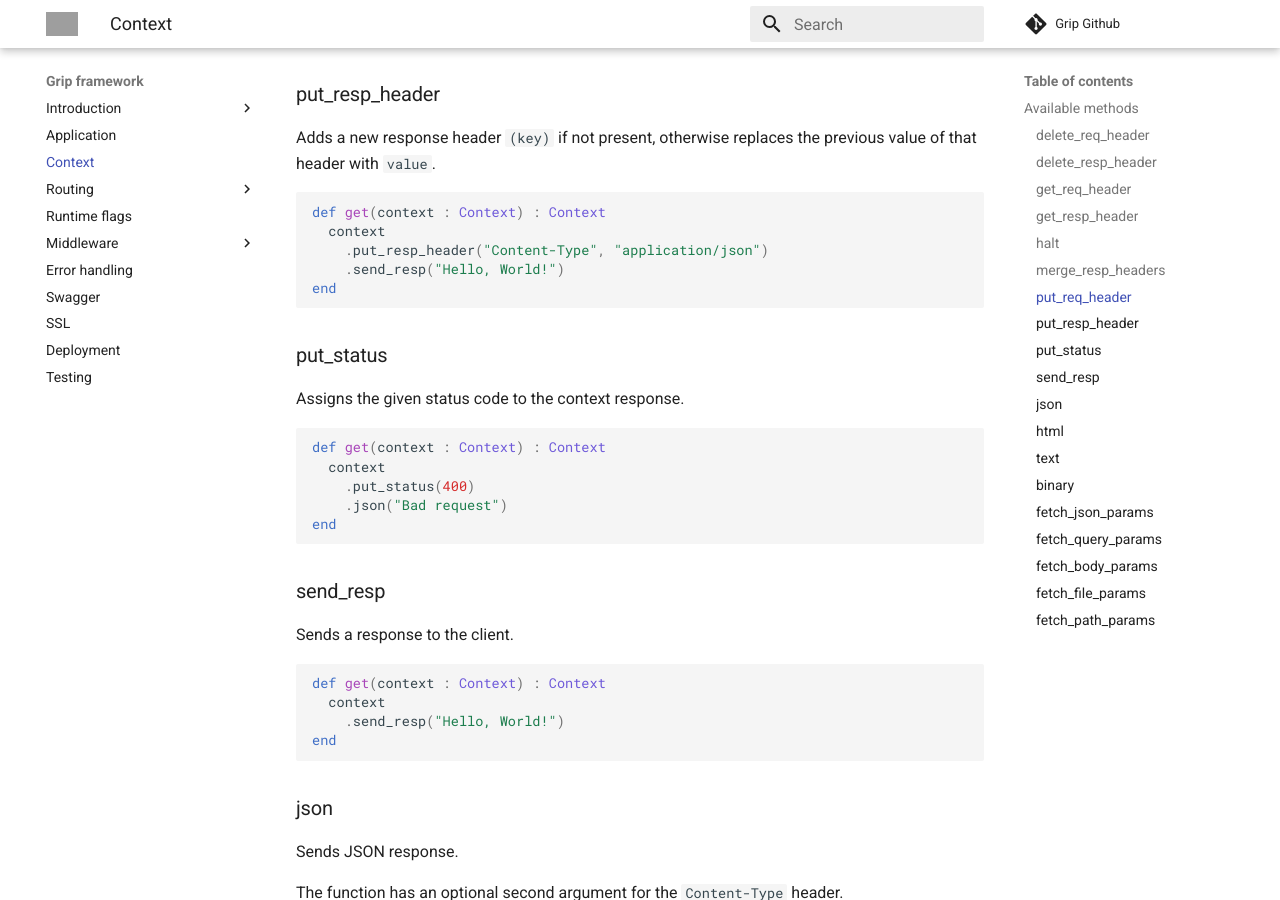
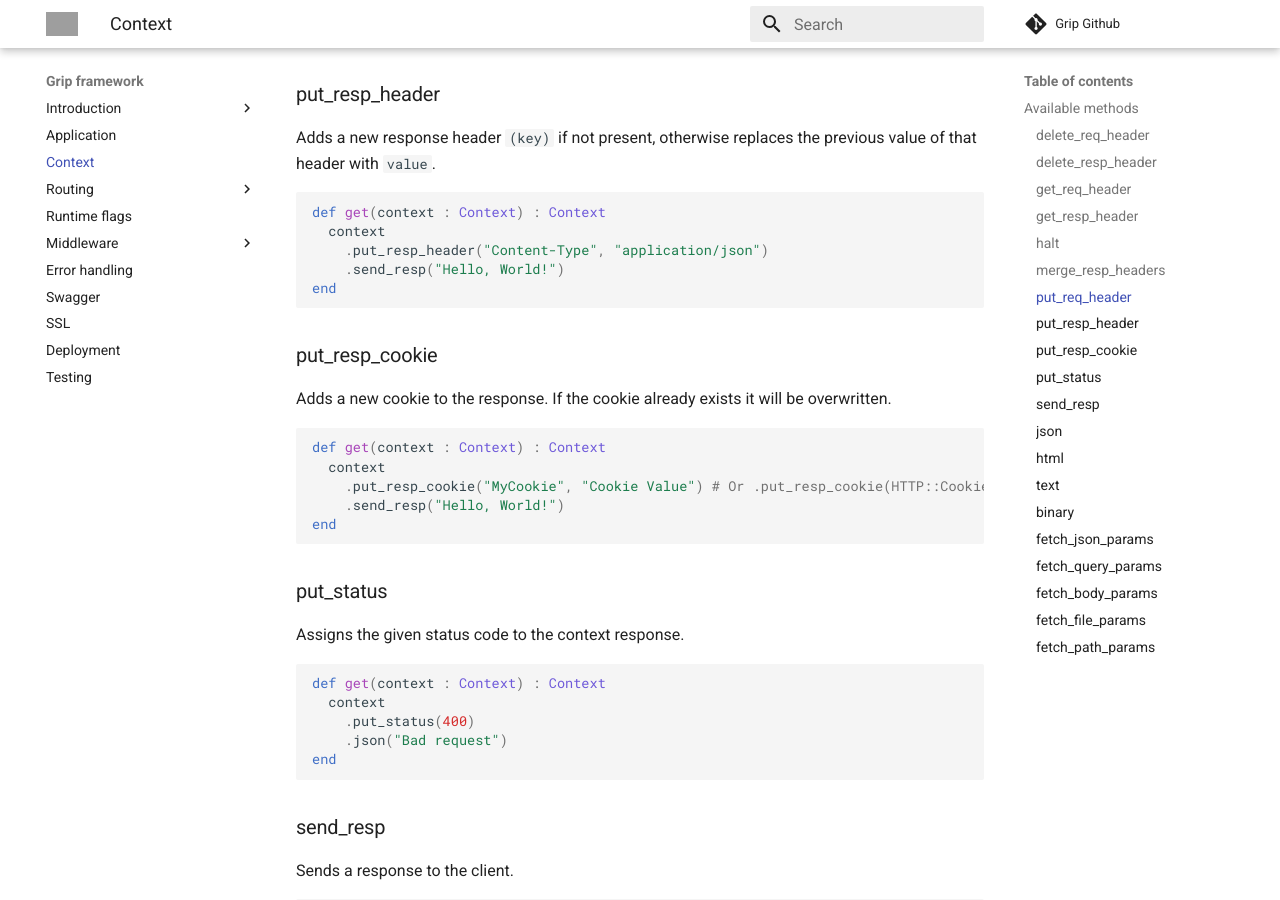
Before and after one commit to treagod/docs, an MkDocs documentation site: the page built from docs/context.md, in a window 1280 px wide and 900 px high, scrolled down 2345 px. Built offline with MkDocs 1.6.1 and Material for MkDocs 9.7.7, drawn with Linux system fonts in a browser that asks for light colours; comment, search, counter and statistics services are not loaded; grey boxes are pictures that could not be loaded.

Commit message:
Add put_resp_cookie to context documentation

````diff
--- a/docs/context.md
+++ b/docs/context.md
@@ -10,6 +10,7 @@ Context is a class which contains the Request, Response structures of an HTTP se
 [`merge_resp_headers/1`](#merge_resp_headers)
 [`put_req_header/2`](#put_req_header)
 [`put_resp_header/2`](#put_resp_header)
+[`put_resp_cookie/2`](#put_resp_cookie)
 [`put_status/1`](#put_status)
 [`send_resp`/1](#send_resp)
 [`json/2`](#json)
@@ -128,6 +129,18 @@ Adds a new response header `(key)` if not present, otherwise replaces the previo
 def get(context : Context) : Context
   context
     .put_resp_header("Content-Type", "application/json")
+    .send_resp("Hello, World!")
+end
+```
+
+### put_resp_cookie
+
+Adds a new cookie to the response. If the cookie already exists it will be overwritten.
+
+```ruby
+def get(context : Context) : Context
+  context
+    .put_resp_cookie("MyCookie", "Cookie Value") # Or .put_resp_cookie(HTTP::Cookie.new("MyCookie", "Cookie Value"))
     .send_resp("Hello, World!")
 end
 ```
````
